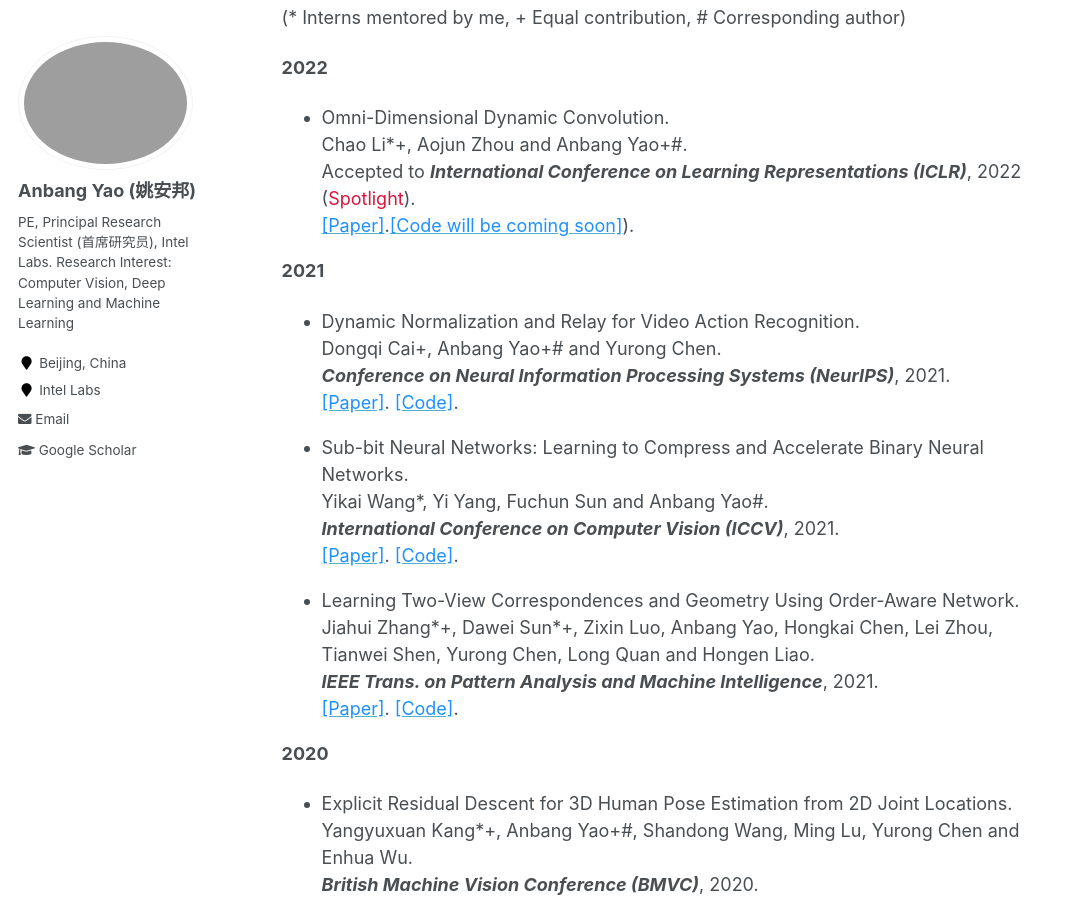
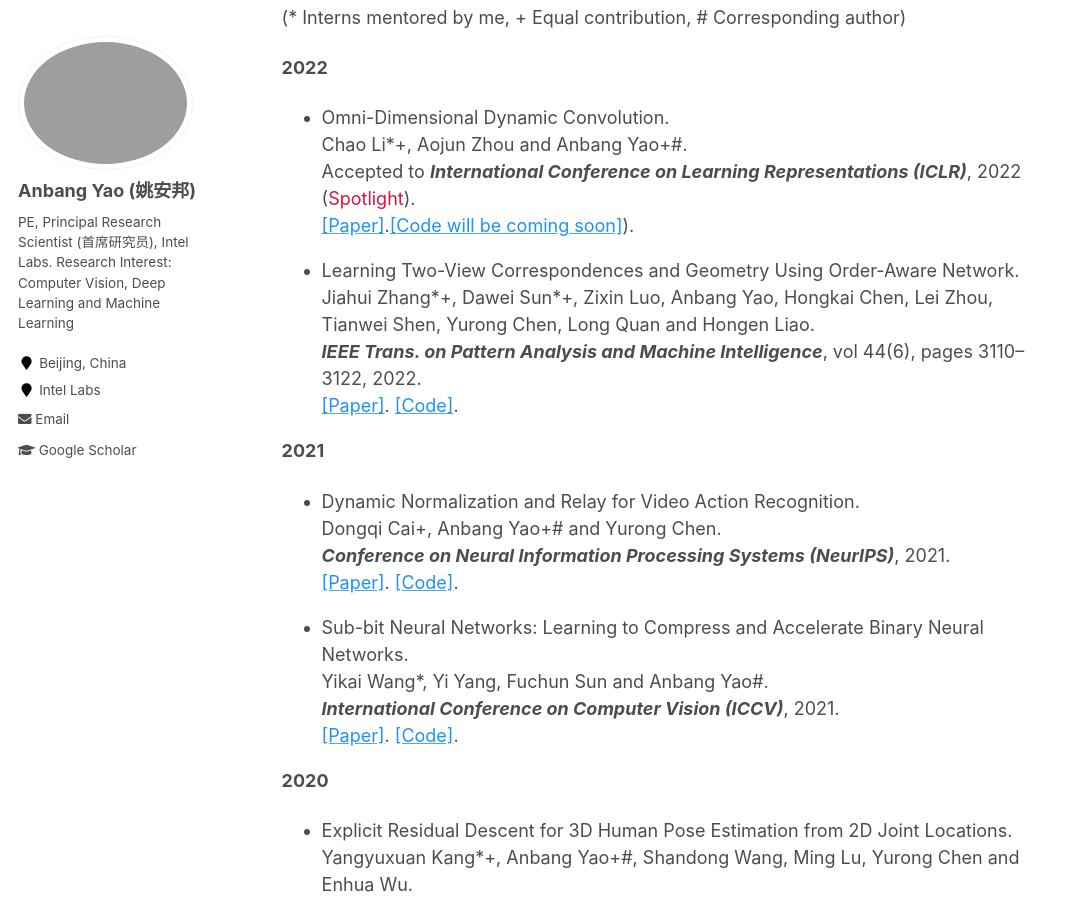
Before and after one commit to YaoAnbang/YaoAnbang.github.io, a Jekyll site: the page built from _pages/about.md, in a window 1280 px wide and 900 px high, scrolled down 1811 px. Shown: the whole window, without its empty margins (0-1070 px from the left). Built offline with Jekyll 4.4.1, drawn with Linux system fonts in a browser that asks for light colours; some of the changed lines change nothing that is shown.

Commit message:
Update about.md

```diff
--- a/_pages/about.md
+++ b/_pages/about.md
@@ -49,6 +49,10 @@ Selected Publications
 + Omni-Dimensional Dynamic Convolution.<br> Chao Li\*\+, Aojun Zhou and Anbang Yao\+\#.<br> Accepted to <em>**International Conference on Learning Representations (ICLR)**</em>, 2022 (<font color="Crimson">Spotlight</font>).<br> [<font color="DodgerBlue">[Paper]</font>](https://openreview.net/forum?id=DmpCfq6Mg39&referrer=%5BAuthor%20Console%5D(%2Fgroup%3Fid%3DICLR.cc%2F2022%2FConference%2FAuthors%23your-submissions)).[<font color="DodgerBlue">[Code will be coming soon]</font>](https://github.com/OSVAI/ODConv)).<br>
 <!--</blockquote> -->
 
+<!-- <blockquote> -->
++ Learning Two-View Correspondences and Geometry Using Order-Aware Network.<br> Jiahui Zhang\*\+, Dawei Sun\*\+, Zixin Luo, Anbang Yao, Hongkai Chen, Lei Zhou, Tianwei Shen, Yurong Chen, Long Quan and Hongen Liao.<br> <em>**IEEE Trans. on Pattern Analysis and Machine Intelligence**</em>, vol 44(6), pages 3110–3122, 2022.<br> [<font color="DodgerBlue">[Paper]</font>](https://yaoanbang.github.io/). [<font color="DodgerBlue">[Code]</font>](https://github.com/zjhthu/OANet).<br>
+<!-- </blockquote> -->
+
 **2021**
 
 <!-- <blockquote> -->
@@ -58,10 +62,6 @@ Selected Publications
 <!-- <blockquote> -->
 + Sub-bit Neural Networks: Learning to Compress and Accelerate Binary Neural Networks.<br> Yikai Wang\*, Yi Yang, Fuchun Sun and Anbang Yao\#.<br> <em>**International Conference on Computer Vision (ICCV)**</em>, 2021.<br> [<font color="DodgerBlue">[Paper]</font>](https://openaccess.thecvf.com/content/ICCV2021/papers/Wang_Sub-Bit_Neural_Networks_Learning_To_Compress_and_Accelerate_Binary_Neural_ICCV_2021_paper.pdf). [<font color="DodgerBlue">[Code]</font>](https://github.com/yikaiw/SNN).<br>
 <!--</blockquote> -->
-
-<!-- <blockquote> -->
-+ Learning Two-View Correspondences and Geometry Using Order-Aware Network.<br> Jiahui Zhang\*\+, Dawei Sun\*\+, Zixin Luo, Anbang Yao, Hongkai Chen, Lei Zhou, Tianwei Shen, Yurong Chen, Long Quan and Hongen Liao.<br> <em>**IEEE Trans. on Pattern Analysis and Machine Intelligence**</em>, 2021.<br> [<font color="DodgerBlue">[Paper]</font>](https://yaoanbang.github.io/). [<font color="DodgerBlue">[Code]</font>](https://github.com/zjhthu/OANet).<br>
-<!-- </blockquote> -->
 
 **2020**
 
```
